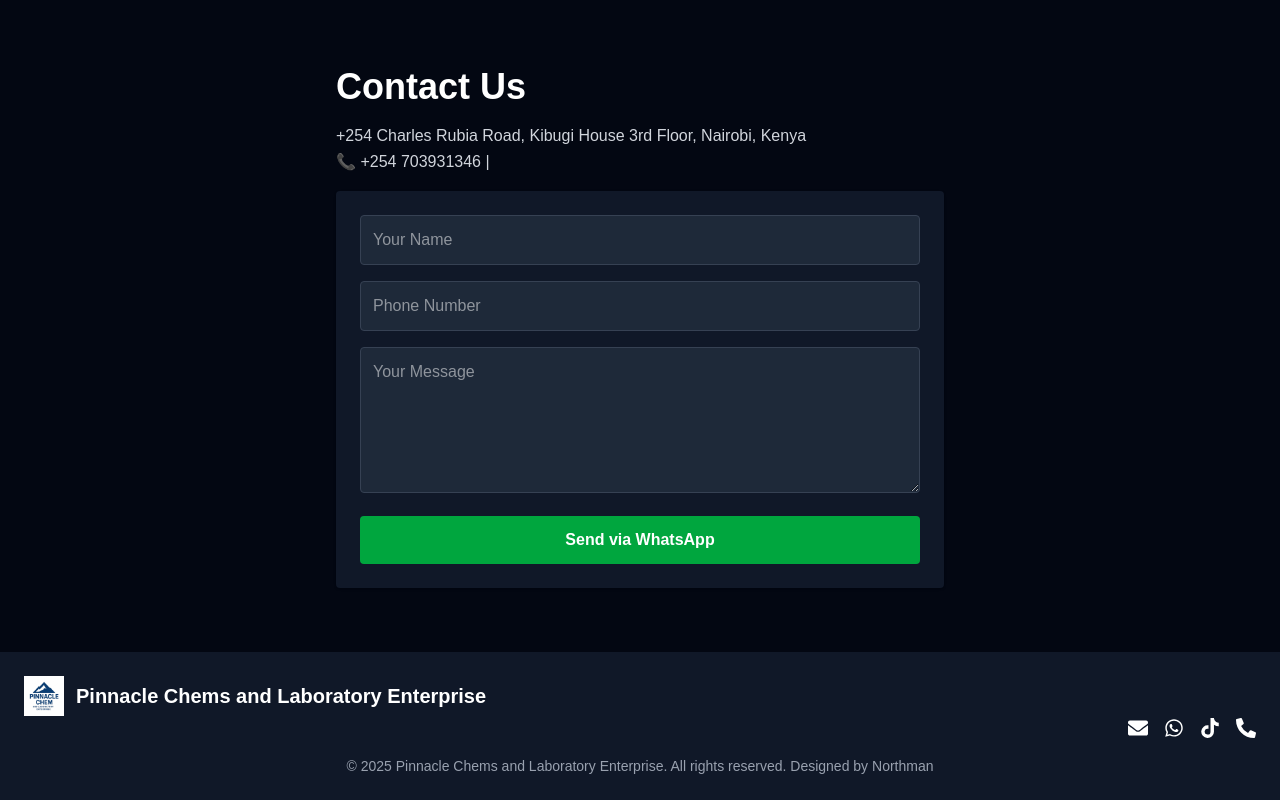
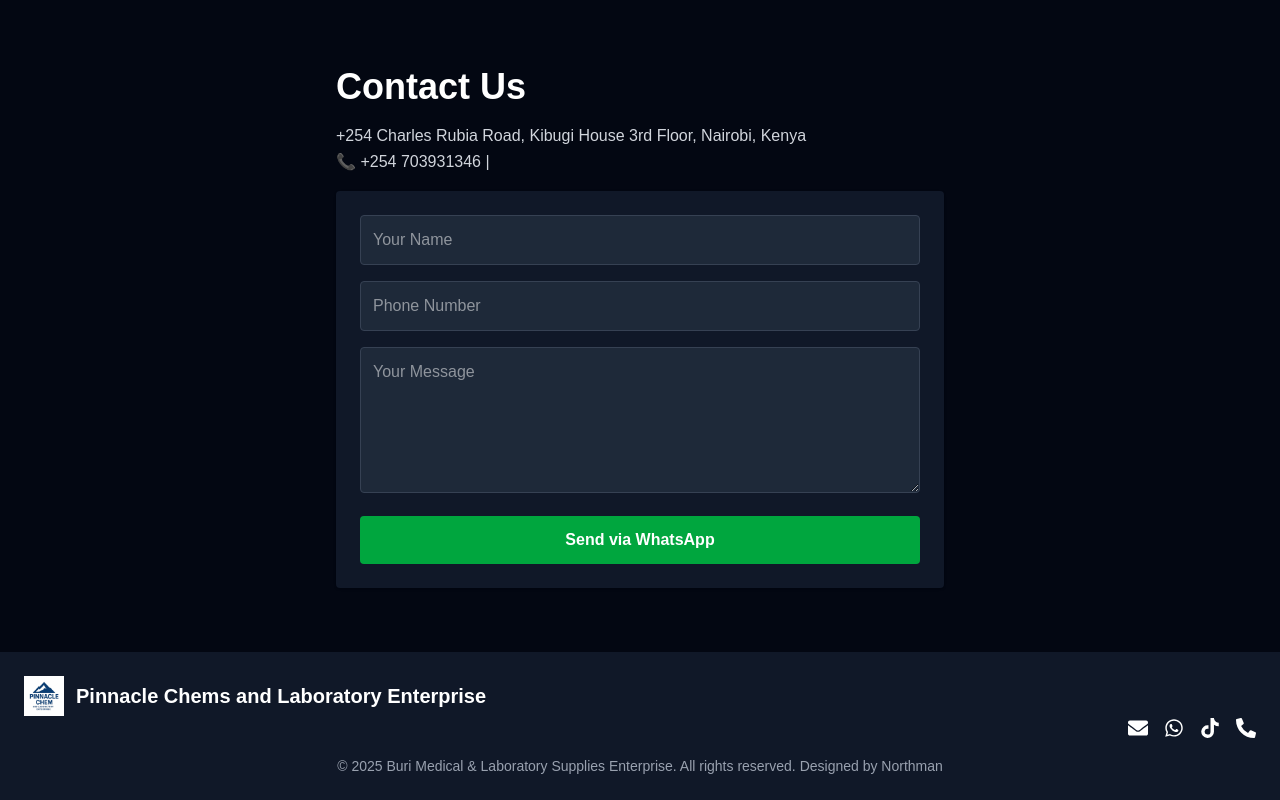
Before and after one commit to Northmanj/hope, a Next.js app: page / in a window 1280 px wide. Shown: the part 3399-4199 px from the top of the page. Built offline with nearby package versions, Linux system fonts and the light colour scheme.

Commit message:
Update Footer.tsx in components

```diff
--- a/src/components/Footer.tsx
+++ b/src/components/Footer.tsx
@@ -30,7 +30,7 @@ export default function Footer() {
           </a>
         </div>
       </div>
-      <p className="text-center mt-4 text-sm text-gray-400">© {new Date().getFullYear()} Pinnacle Chems and Laboratory Enterprise. All rights reserved. Designed by <a href="johngregory6400@gmail.com">Northman</a></p>
+      <p className="text-center mt-4 text-sm text-gray-400">© {new Date().getFullYear()} Buri Medical & Laboratory Supplies Enterprise. All rights reserved. Designed by <a href="johngregory6400@gmail.com">Northman</a></p>
     </footer>
   );
 }
```
